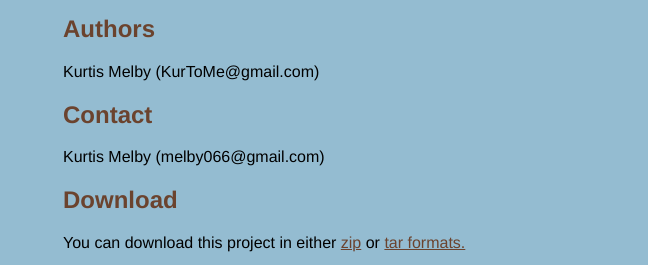
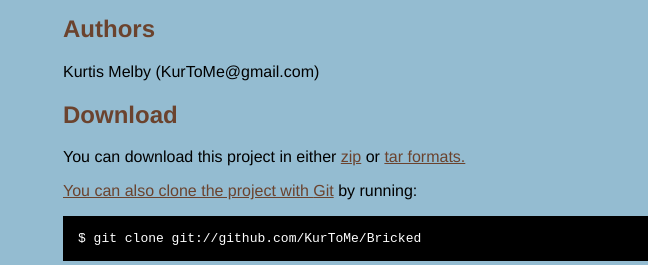
Before and after one commit to kurtome/Bricked, a plain HTML site: page index.html in a window 1280 px wide. Shown: the part 200-465 px from the top of the page, 227-875 px from the left. Drawn offline with Linux system fonts and the light colour scheme; grey boxes are pictures that could not be loaded.

Commit message:
Updated html

```diff
--- a/index.html
+++ b/index.html
@@ -63,12 +63,6 @@
 <br/>      </p>
 
 
-
-      <h2>Contact</h2>
-      <p>Kurtis Melby (melby066@gmail.com)
-<br/>      </p>
-
-
     <h2>Download</h2>
     <p>
       You can download this project in either
```
